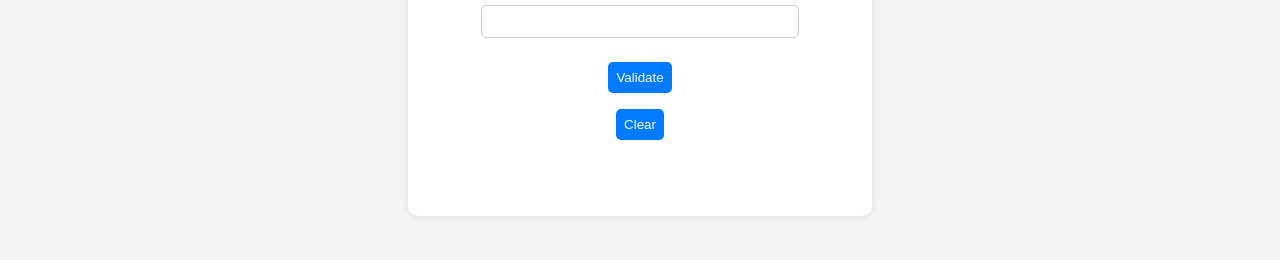
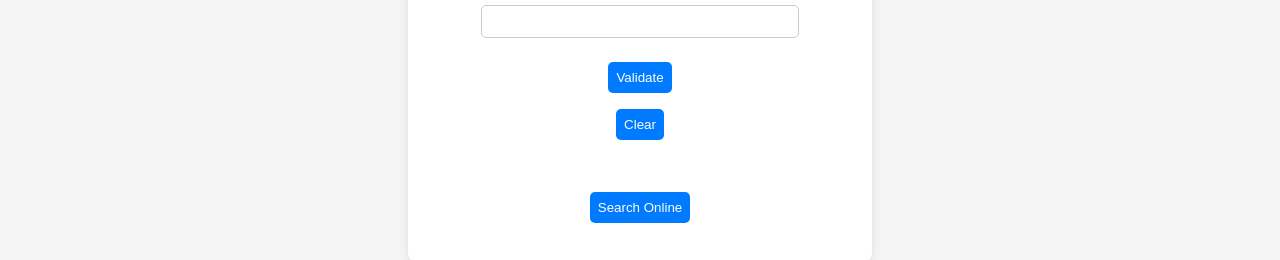
Before and after one commit to PathakVikas/ISBN, a plain HTML site: page index.html in a window 1280 px wide. Shown: the part 271-531 px from the top of the page. Drawn offline with Linux system fonts and the light colour scheme.

Commit message:
added search button

```diff
--- a/index.html
+++ b/index.html
@@ -30,6 +30,7 @@
         </form>
         <p id="result"></p>
         <div id="loading" style="display: none;">Validating...</div>
+        <button type="search" id="search">Search Online</button>
     </div>
     <script src="script.js"></script>
 </body>
```
